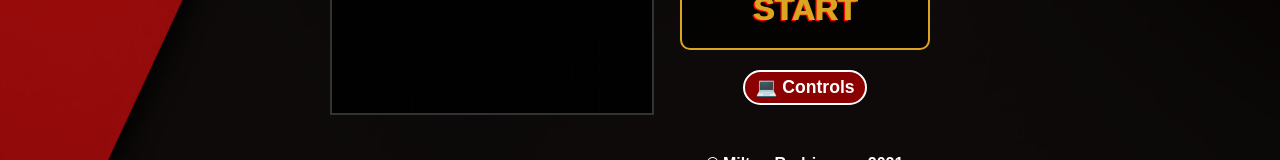
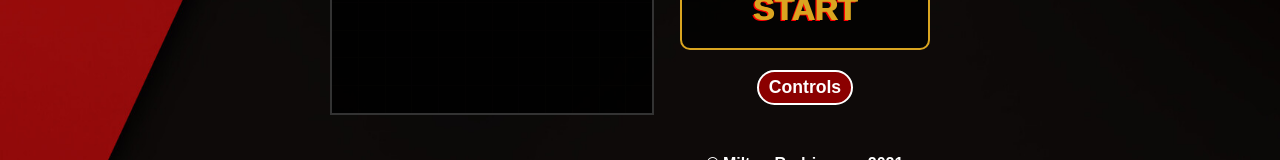
Before and after one commit to Miltonr87/devils-game, a React (Create React App) app: page / in a window 1280 px wide. Shown: the part 561-721 px from the top of the page. Built offline with nearby package versions, Linux system fonts and the light colour scheme.

Commit message:
Erased emoticon

```diff
--- a/src/components/Tetris.tsx
+++ b/src/components/Tetris.tsx
@@ -207,7 +207,7 @@ export const Tetris = () => {
                   )}
                   <StartButton gameOver={gameOver} callback={startGame} />
                   <S.ShowGuideButton onClick={() => setShowGuide(true)}>
-                    💻 Controls
+                    Controls
                   </S.ShowGuideButton>
                   <S.Signature>© Milton Rodrigues - {date}</S.Signature>
                 </S.SummaryInfoWrapper>
```
